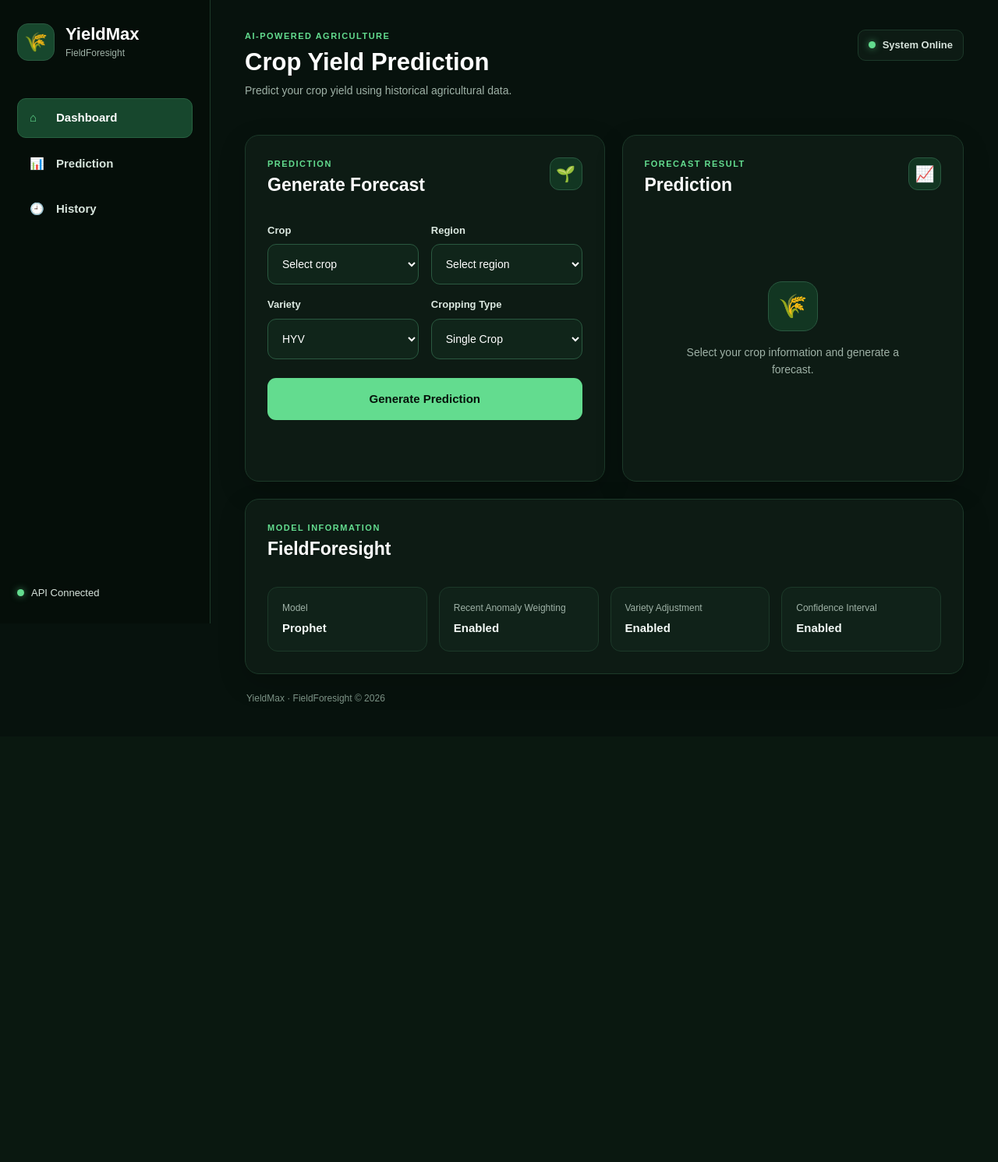
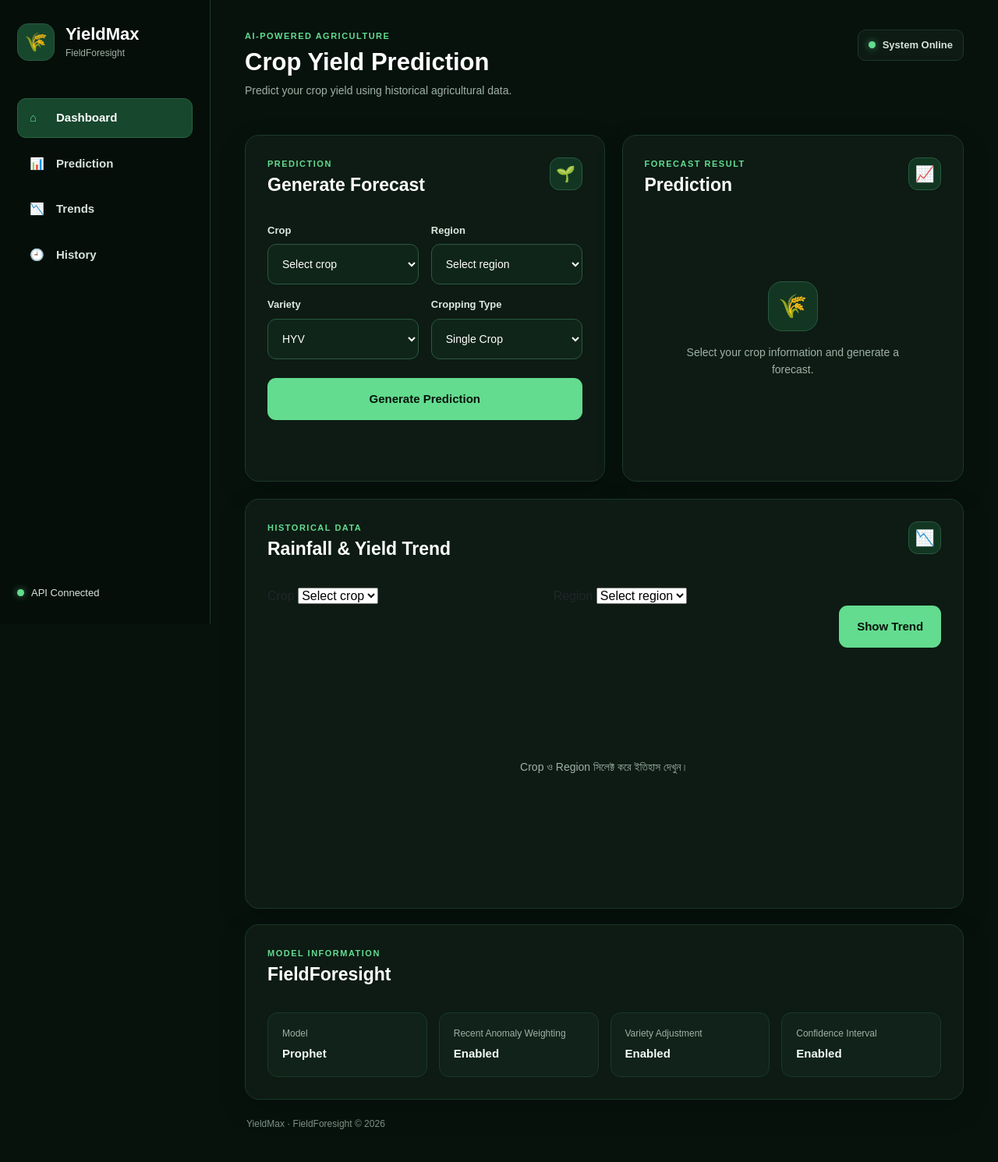
Before and after one commit to ayesha-rahman37/FieldForesight, a FastAPI app: page / in a window 1280 px wide. Shown: the whole page at 78% size. Before the commit the page ends 903 px from the top, so only its background shows below. Run offline with FastAPI, Linux system fonts and the light colour scheme.

Commit message:
Fix model training, historical yield data, and prediction pipeline

```diff
--- a/app/main.py
+++ b/app/main.py
@@ -17,6 +17,9 @@ from app.routes import prediction
 from app.models.prediction_history import PredictionHistory
 from app.routes import history
 from app.routes import auth
+from app.routes import historical_data
+
+
 Base.metadata.create_all(bind=engine)
 from app.routes import crops, regions  # prediction আপাতত বাদ
 app = FastAPI(title="FieldForesight API", version="1.0")
@@ -40,6 +43,7 @@ app.include_router(prediction.router, prefix="/api", tags=["Prediction"])
 app.include_router(auth.router, prefix="/api/auth", tags=["Authentication"])
 app.include_router(crops.router, prefix="/api", tags=["Crops"])
 app.include_router(regions.router, prefix="/api", tags=["Regions"])
+app.include_router(historical_data.router, prefix="/api", tags=["Historical Data"])
 
 
 @app.get("/")
--- a/app/scripts/load_data.py
+++ b/app/scripts/load_data.py
@@ -64,7 +64,8 @@ def load_data():
 
     session.commit()
     session.close()
-    print(f"{inserted}টা row database-এ লোড হয়েছে।")
+    print(f"{inserted} rows have been loaded into the database.")
+
 
 if __name__ == "__main__":
     load_data()
--- a/app/static/app.js
+++ b/app/static/app.js
@@ -11,6 +11,7 @@ const predictedYield = document.getElementById("predictedYield");
 const lowerBound = document.getElementById("lowerBound");
 const upperBound = document.getElementById("upperBound");
 const forecastMessage = document.getElementById("forecastMessage");
+const validationNote = document.getElementById("validationNote");
 
 const errorBox = document.getElementById("errorBox");
 
@@ -114,6 +115,9 @@ predictionForm.addEventListener("submit", async function (event) {
 
         forecastMessage.textContent = data.message;
 
+        validationNote.textContent =
+            `এই পূর্বাভাস ${region}-এর ঐতিহাসিক ডেটার ভিত্তিতে, ${variety} জাত ও ${croppingType} পদ্ধতি বিবেচনা করে তৈরি।`;
+
         emptyResult.classList.add("d-none");
         resultContent.classList.remove("d-none");
 
@@ -144,4 +148,108 @@ function hideError() {
 }
 
 
+// ---------- Historical Trend Graph ----------
+
+const histCropSelect = document.getElementById("histCrop");
+const histRegionSelect = document.getElementById("histRegion");
+const showTrendBtn = document.getElementById("showTrendBtn");
+const trendEmpty = document.getElementById("trendEmpty");
+const trendChartCanvas = document.getElementById("trendChart");
+
+let trendChartInstance = null;
+
+async function loadHistOptions() {
+    try {
+        const [cropResponse, regionResponse] = await Promise.all([
+            fetch("/api/crops"),
+            fetch("/api/regions")
+        ]);
+
+        const crops = await cropResponse.json();
+        const regions = await regionResponse.json();
+
+        crops.forEach(crop => {
+            const option = document.createElement("option");
+            option.value = crop.name;
+            option.textContent = crop.name;
+            histCropSelect.appendChild(option);
+        });
+
+        regions.forEach(region => {
+            const option = document.createElement("option");
+            option.value = region.name;
+            option.textContent = region.name;
+            histRegionSelect.appendChild(option);
+        });
+    } catch (error) {
+        console.error("Historical dropdown load failed:", error);
+    }
+}
+
+showTrendBtn.addEventListener("click", async function () {
+    const crop = histCropSelect.value;
+    const region = histRegionSelect.value;
+
+    if (!crop || !region) {
+        alert("Crop ও Region দুটোই সিলেক্ট করুন।");
+        return;
+    }
+
+    try {
+        const response = await fetch(
+            `/api/historical-data?crop=${encodeURIComponent(crop)}&region=${encodeURIComponent(region)}`
+        );
+
+        if (!response.ok) {
+            throw new Error("Historical data পাওয়া যায়নি।");
+        }
+
+        const data = await response.json();
+
+        if (!data.years || data.years.length === 0) {
+            trendEmpty.textContent = "এই Crop ও Region-এর জন্য কোনো historical data নেই।";
+            trendEmpty.classList.remove("d-none");
+            trendChartCanvas.classList.add("d-none");
+            return;
+        }
+
+        trendEmpty.classList.add("d-none");
+        trendChartCanvas.classList.remove("d-none");
+
+        if (trendChartInstance) {
+            trendChartInstance.destroy();
+        }
+
+        trendChartInstance = new Chart(trendChartCanvas, {
+            type: "line",
+            data: {
+                labels: data.years,
+                datasets: [
+                    {
+                        label: "Yield (ton/hectare)",
+                        data: data.yield,
+                        borderColor: "#22c55e",
+                        tension: 0.3
+                    },
+                    {
+                        label: "Rainfall (mm)",
+                        data: data.rainfall,
+                        borderColor: "#3b82f6",
+                        tension: 0.3
+                    }
+                ]
+            },
+            options: {
+                responsive: true,
+                plugins: { legend: { position: "top" } }
+            }
+        });
+
+    } catch (error) {
+        alert(error.message);
+    }
+});
+
+
 loadOptions();
+loadHistOptions();
--- a/app/templates/index.html
+++ b/app/templates/index.html
@@ -9,6 +9,8 @@
           href="https://cdn.jsdelivr.net/npm/bootstrap@5.3.3/dist/css/bootstrap.min.css">
 
     <link rel="stylesheet" href="/static/style.css">
+
+    <script src="https://cdn.jsdelivr.net/npm/chart.js@4.4.4/dist/chart.umd.min.js"></script>
 </head>
 
 <body>
@@ -30,6 +32,9 @@
             </a>
             <a href="#prediction">
                 <span>📊</span> Prediction
+            </a>
+            <a href="#historicalTrend">
+                <span>📉</span> Trends
             </a>
             <a href="#history">
                 <span>🕘</span> History
@@ -161,10 +166,48 @@
                     </div>
 
                     <div class="forecast-message" id="forecastMessage"></div>
+                    <div class="validation-note" id="validationNote"></div>
 
                 </div>
 
             </div>
+
+        </section>
+
+
+        <section id="historicalTrend" class="card info-card">
+
+            <div class="card-heading">
+                <div>
+                    <p class="section-label">HISTORICAL DATA</p>
+                    <h2>Rainfall & Yield Trend</h2>
+                </div>
+                <div class="heading-icon">📉</div>
+            </div>
+
+            <div class="row g-3 mb-3">
+                <div class="col-md-5">
+                    <label for="histCrop">Crop</label>
+                    <select id="histCrop">
+                        <option value="">Select crop</option>
+                    </select>
+                </div>
+                <div class="col-md-5">
+                    <label for="histRegion">Region</label>
+                    <select id="histRegion">
+                        <option value="">Select region</option>
+                    </select>
+                </div>
+                <div class="col-md-2 d-flex align-items-end">
+                    <button type="button" id="showTrendBtn" class="predict-btn">Show Trend</button>
+                </div>
+            </div>
+
+            <div id="trendEmpty" class="empty-result">
+                <p>Crop ও Region সিলেক্ট করে ইতিহাস দেখুন।</p>
+            </div>
+
+            <canvas id="trendChart" height="90" class="d-none"></canvas>
 
         </section>
 
```
Also changed, not shown: app/routes/historical_data.py (added, +38 -0 lines).
